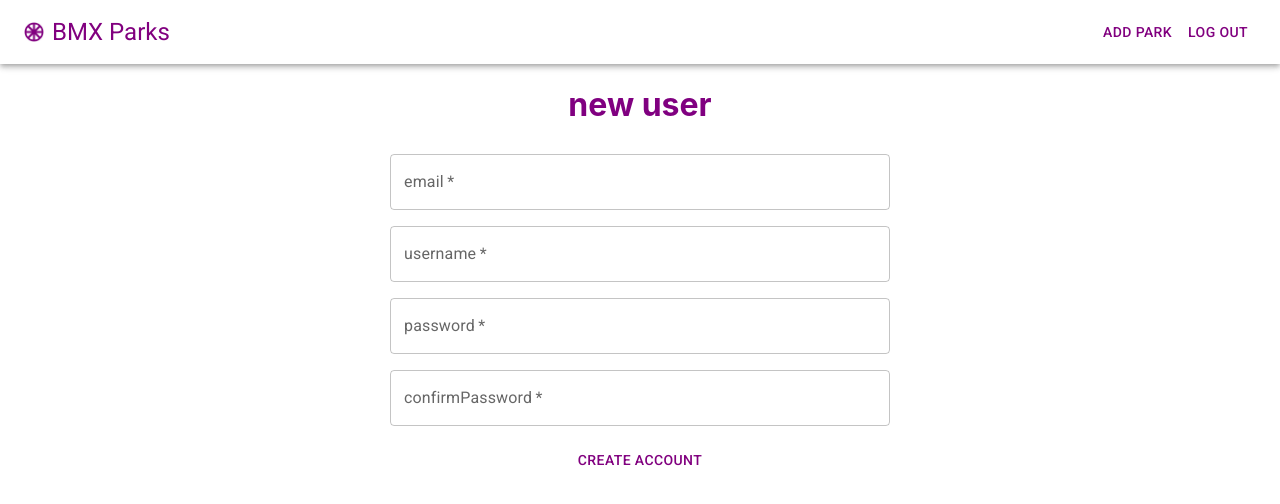
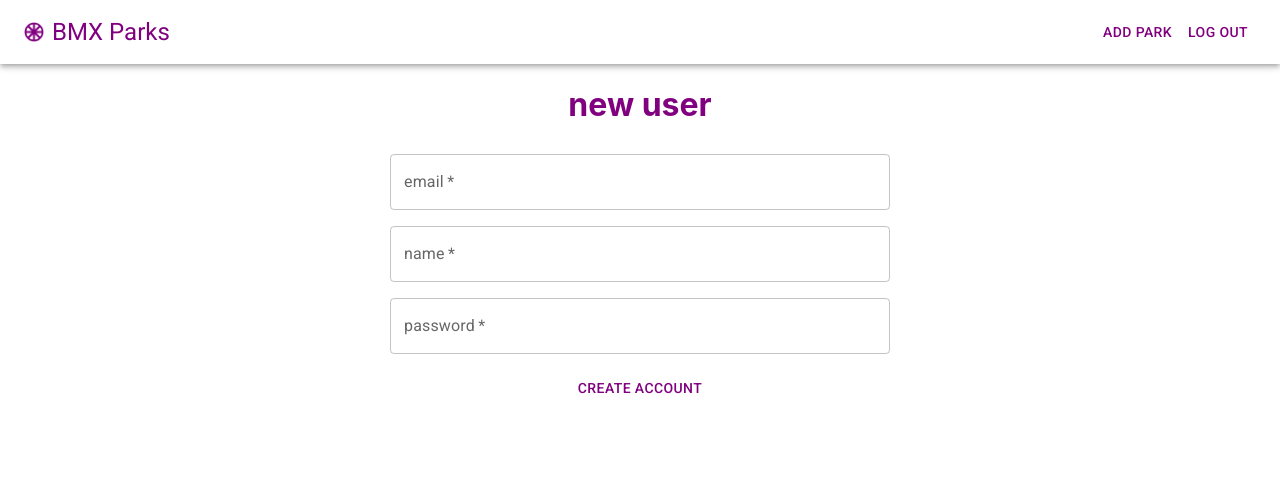
Before and after one commit to forrestmorrison/bmxparks-app, a React (Create React App) app: page /signup in a window 1280 px wide. Shown: the top 504 px of the page. Built offline with nearby package versions, Linux system fonts and the light colour scheme.

Commit message:
updated Signup component

```diff
--- a/src/components/NavBar.jsx
+++ b/src/components/NavBar.jsx
@@ -6,7 +6,6 @@ import Typography from '@mui/material/Typography';
 import Button from '@mui/material/Button';
 import bmxlogo from '../images/bmxlogo.jpg'
 import { Link } from 'react-router-dom';
-import { display } from '@mui/system';
 
 const logo = bmxlogo
 
--- a/src/components/Signup.jsx
+++ b/src/components/Signup.jsx
@@ -6,24 +6,19 @@ import TextField from '@mui/material/TextField';
 const Signup = () => {
 
   const [email, setEmail] = useState("")
-  const [username, setUsername] = useState("")
+  const [name, setName] = useState("")
   const [password, setPassword] = useState("")
-  const [confirmPassword, setConfirmPassword] = useState("")
 
   const handleEmailChange = (e) => {
     setEmail(e.target.value)
   }
 
-  const handleUsernameChange = (e) => {
-    setUsername(e.target.value)
+  const handleNameChange = (e) => {
+    setName(e.target.value)
   }
 
   const handlePasswordChange = (e) => {
     setPassword(e.target.value)
-  }
-
-  const handleConfirmPasswordChange = (e) => {
-    setConfirmPassword(e.target.value)
   }
 
   const handleSubmit = (e) => {
@@ -57,11 +52,11 @@ const Signup = () => {
             variant="outlined"
           />
           <TextField
-            onChange={handleUsernameChange}
-            value={username}
+            onChange={handleNameChange}
+            value={name}
             fullWidth
             id="outlined-basic"
-            label="username"
+            label="name"
             required
             sx={{
               margin: 1,
@@ -75,19 +70,6 @@ const Signup = () => {
             fullWidth
             id="outlined-basic"
             label="password"
-            required
-            sx={{
-              margin: 1,
-              display: 'block'
-            }}
-            variant="outlined"
-          />
-          <TextField
-            onChange={handleConfirmPasswordChange}
-            value={confirmPassword}
-            fullWidth
-            id="outlined-basic"
-            label="confirmPassword"
             required
             sx={{
               margin: 1,
```
